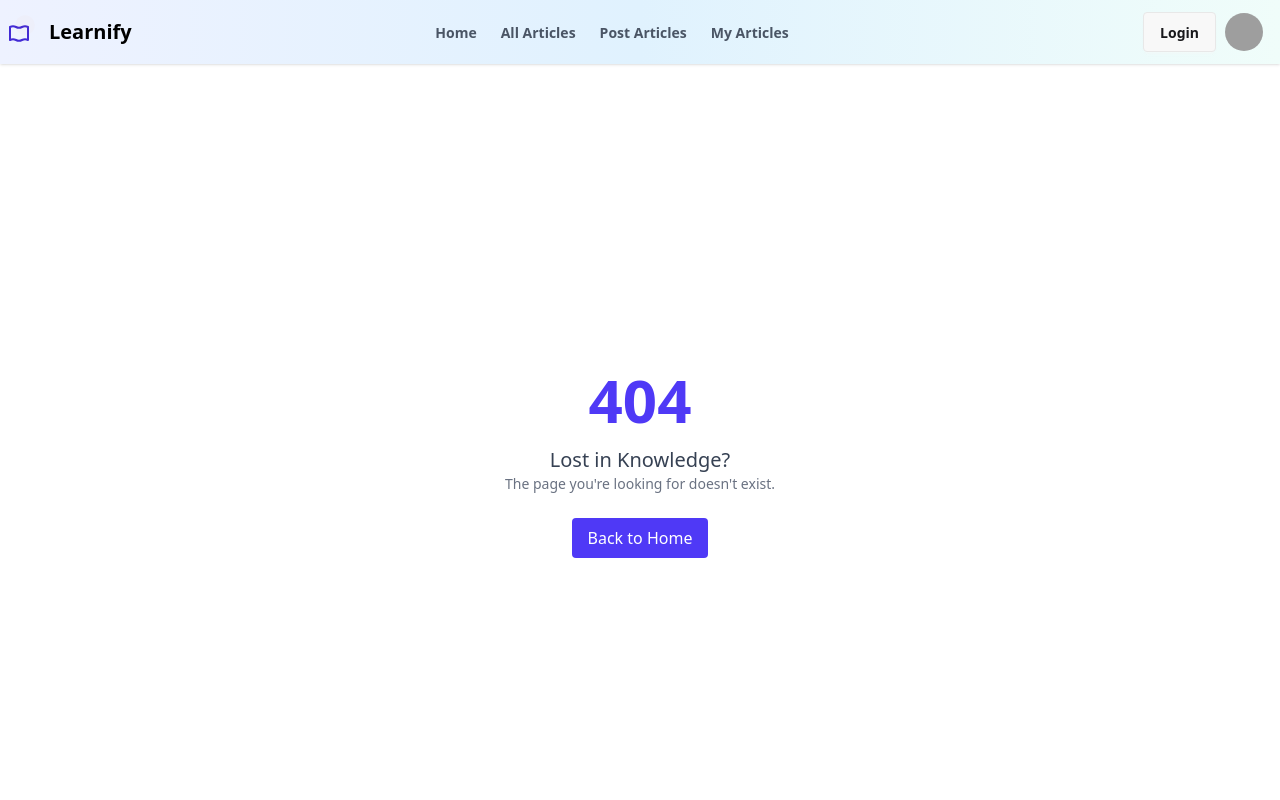
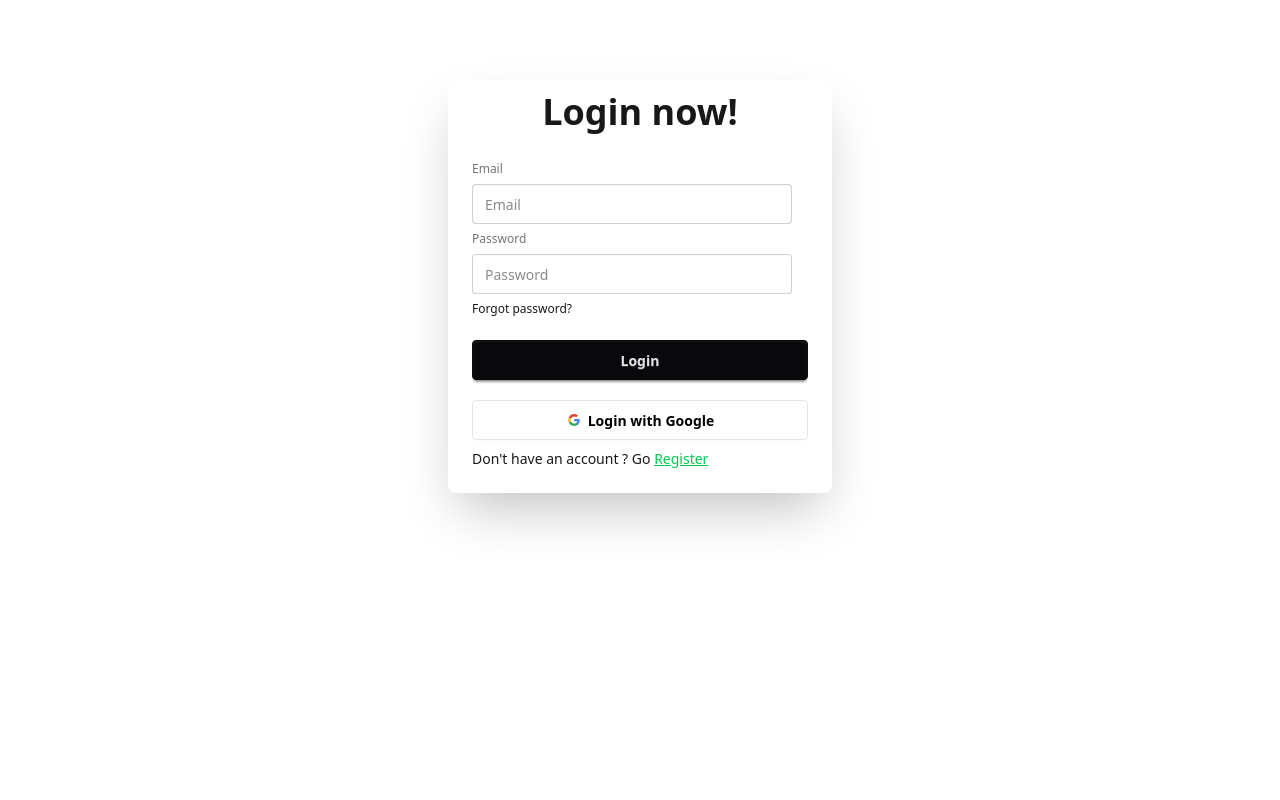
Before and after one commit to alaminislam3/Learnify, a React (Vite) app: page /login in a window 1280 px wide. Shown: the top 800 px of the page. Built offline with nearby package versions, Linux system fonts and the light colour scheme; no server answers; grey boxes are pictures that could not be loaded.

Commit message:
user authentication complete

```diff
--- a/package.json
+++ b/package.json
@@ -12,9 +12,11 @@
   "dependencies": {
     "@fortawesome/fontawesome-free": "^6.7.2",
     "@tailwindcss/vite": "^4.1.10",
+    "firebase": "^11.9.1",
     "react": "^19.1.0",
     "react-dom": "^19.1.0",
     "react-router": "^7.6.2",
+    "sweetalert2": "^11.22.0",
     "tailwindcss": "^4.1.10"
   },
   "devDependencies": {
--- a/src/Components/Hero.jsx
+++ b/src/Components/Hero.jsx
@@ -7,7 +7,7 @@ const Hero = () => {
   className="hero min-h-screen"
   style={{
     backgroundImage:
-      "url(https://i.ibb.co/KxTNZHbk/hero.jpg)",
+      "url(https://i.ibb.co/4nVzckFr/jeshoots-com-p-UAM5h-Pa-CRI-unsplash.jpg)",
   }}
 >
   <div className="hero-overlay"></div>
--- a/src/Components/Navbar.jsx
+++ b/src/Components/Navbar.jsx
@@ -1,7 +1,10 @@
-import React from "react";
+import React, { use } from "react";
 import { Link, NavLink } from "react-router";
+import { Authcontext } from "../Context/AuthContext";
 
 const Navbar = () => {
+  const {user,logout} =use(Authcontext)
+  console.log(user);
   const links = (
     <>
       <NavLink
@@ -48,6 +51,11 @@ const Navbar = () => {
       </NavLink>
     </>
   );
+
+  const handleLogout = ()=> {
+    return logout()
+  }
+
 
   return (
     <div className="text-black navbar bg-gradient-to-r from-[#EEF2FF] via-[#E0F2FE] to-[#F0FDFA]   shadow-sm">
@@ -97,7 +105,7 @@ const Navbar = () => {
         <ul className="menu menu-horizontal px-1 gap-x-6">{links}</ul>
       </div>
       <div className="navbar-end mr-2">
-        <a className="btn">Login</a>
+        {user ? <button onClick={handleLogout} className="btn">Logout</button> :  <Link to={`/login`}> <button className="btn">Login</button></Link> }
       </div>
       <div className="dropdown dropdown-end mr-2">
         <div
@@ -105,12 +113,9 @@ const Navbar = () => {
           role="button"
           className="btn btn-ghost btn-circle avatar"
         >
-          <div className="w-10 rounded-full">
-            <img
-              alt="Tailwind CSS Navbar component"
-              src="https://img.daisyui.com/images/stock/photo-1534528741775-53994a69daeb.webp"
-            />
-          </div>
+          <div className="tooltip tooltip-bottom" >
+                <img src={user?.photoURL} className="w-10 h-10 rounded-full" />
+              </div>
         </div>
         <ul
           tabIndex={0}
@@ -123,7 +128,7 @@ const Navbar = () => {
              Post Article
           </Link>
           <Link>
-             Logout
+            <button onClick={handleLogout}>Logout</button>
           </Link>
 
         </ul>
--- /dev/null
+++ b/src/Context/AuthContext.js
@@ -0,0 +1,3 @@
+import { createContext } from "react";
+
+export const Authcontext =createContext(null)
--- a/src/Context/AuthProvider.jsx
+++ b/src/Context/AuthProvider.jsx
@@ -0,0 +1,69 @@
+import React, { useEffect, useState } from 'react';
+import { Authcontext } from './AuthContext';
+import {  createUserWithEmailAndPassword, signInWithEmailAndPassword, signOut,GoogleAuthProvider, signInWithPopup, onAuthStateChanged, } from "firebase/auth";
+import { auth } from '../Firebase/Firebase.config';
+
+
+const AuthProvider = ({children}) => {
+    const [loading, setLoading] = useState(true);
+    const [user, setUser] = useState(null);
+
+    //  create user (singup)/Registration
+    const createUser = (email, password) => {
+        setLoading(true);
+        return createUserWithEmailAndPassword(auth, email, password);
+      };
+     // login users
+  const loginUser = (email, password) => {
+    setLoading(true);
+    return signInWithEmailAndPassword(auth, email, password);
+  };
+
+  //  logout user
+  const logout = () => {
+    return signOut(auth)
+      .then(() => {
+          console.log("logout successfully");
+      })
+      .catch((error) => {
+        console.log(error);
+      });
+  };
+
+  // google singin
+  const provider = new GoogleAuthProvider();
+  const googleSing = () => {
+    return signInWithPopup(auth, provider)
+      .then((result) => {
+        // console.log(result);
+      })
+      .catch((error) => {
+        console.log(error);
+      });
+  };
+  // user observation
+  useEffect(() => {
+    const unsubscribe = onAuthStateChanged(auth, (currentUser) => {
+      setUser(currentUser);
+      setLoading(false);
+    });
+    return unsubscribe;
+  }, []);
+
+
+    const userInfo ={
+        createUser,
+        loading,
+        loginUser,
+        user,
+        logout,
+        googleSing
+
+    }
+
+    return <Authcontext value={userInfo}>
+          {children}
+         </Authcontext>
+};
+
+export default AuthProvider;
--- a/src/Firebase/Firebase.config.js
+++ b/src/Firebase/Firebase.config.js
@@ -0,0 +1,15 @@
+// firebase.config.js
+import { initializeApp } from "firebase/app";
+import { getAuth } from "firebase/auth";
+
+const firebaseConfig = {
+  apiKey: import.meta.env.VITE_apiKey,
+  authDomain: import.meta.env.VITE_authDomain,
+  projectId: import.meta.env.VITE_projectId,
+  storageBucket: import.meta.env.VITE_storageBucket,
+  messagingSenderId: import.meta.env.VITE_messagingSenderId,
+  appId: import.meta.env.VITE_appId,
+};
+
+const app = initializeApp(firebaseConfig);
+export const auth = getAuth(app);
--- a/src/Pages/Login.jsx
+++ b/src/Pages/Login.jsx
@@ -1,11 +1,101 @@
-import React from 'react';
+import React, { use } from "react";
+import { Link,  useNavigate } from "react-router";
+import { Authcontext } from "../Context/AuthContext";
+import Swal from "sweetalert2";
 
 const Login = () => {
-    return (
-        <div>
+     const {loginUser,googleSing} = use(Authcontext);
+      const navigate=useNavigate();
 
-        </div>
-    );
+
+    const handleLogin =e=> {
+          e.preventDefault()
+       const email= e.target.email.value
+       const password= e.target.password.value;
+       console.log(email,password);
+
+
+       loginUser(email,password).then(res=> {console.log(res)
+           navigate('/')
+        })
+        .catch(errro=> {
+            console.log(errro);
+        })
+
+    }
+
+    const handleGoogle = () => {
+      googleSing()
+        .then((result) => {
+
+          Swal.fire({
+            icon: "success",
+            title: "Login Successful!",
+            text: "Welcome with Google!",
+            timer: 1000,
+          });
+
+
+          navigate("/");
+        })
+        .catch((error) => {
+
+          Swal.fire({
+            icon: "error",
+            title: "Google Login Failed",
+            text: error.message || "Something went wrong!",
+          });
+        });
+    };
+  return (
+    <div className="card bg-base-100 mx-auto mt-10 md:mt-20 w-full max-w-sm shrink-0 shadow-2xl ">
+      <h1 className="text-center mt-3 text-4xl font-bold">Login now!</h1>
+      <div className="card-body">
+        <form onSubmit={handleLogin} className="fieldset">
+          <label className="label">Email</label>
+          <input type="email" name="email" className="input" placeholder="Email" />
+          <label className="label">Password</label>
+          <input type="password" name="password" className="input" placeholder="Password" />
+          <div>
+            <a className="link link-hover">Forgot password?</a>
+          </div>
+          <button className="btn btn-neutral  mt-4">Login</button>
+        </form>
+        <button onClick={handleGoogle} className="btn bg-white text-black border-[#e5e5e5] mt-2">
+          {/* Google Login Button - just design placeholder */}
+          <svg
+            aria-label="Google logo"
+            width="16"
+            height="16"
+            xmlns="http://www.w3.org/2000/svg"
+            viewBox="0 0 512 512"
+          >
+            <g>
+              <path d="m0 0H512V512H0" fill="#fff" />
+              <path
+                fill="#34a853"
+                d="M153 292c30 82 118 95 171 60h62v48A192 192 0 0190 341"
+              />
+              <path
+                fill="#4285f4"
+                d="m386 400a140 175 0 0053-179H260v74h102q-7 37-38 57"
+              />
+              <path
+                fill="#fbbc02"
+                d="m90 341a208 200 0 010-171l63 49q-12 37 0 73"
+              />
+              <path
+                fill="#ea4335"
+                d="m153 219c22-69 116-109 179-50l55-54c-78-75-230-72-297 55"
+              />
+            </g>
+          </svg>
+          Login with Google
+        </button>
+        <p>Don't have an account ? Go <Link className="text-green-500 underline" to={'/register'}>Register </Link> </p>
+      </div>
+    </div>
+  );
 };
 
 export default Login;
--- a/src/Pages/Register.jsx
+++ b/src/Pages/Register.jsx
@@ -1,11 +1,88 @@
-import React from 'react';
+import React, { use, useState } from "react";
+import { Link,  useNavigate } from "react-router";
+import { Authcontext } from "../Context/AuthContext";
+import Swal from "sweetalert2";
+
 
 const Register = () => {
-    return (
-        <div>
+  const { createUser } = use(Authcontext);
+  const [error,setError]=useState("")
+  const navigate =useNavigate()
+  const handlerSubmit = (e) => {
+    e.preventDefault();
+    const name = e.target.name.value;
+    const email = e.target.email.value;
+    const password = e.target.password.value;
+    console.log(name, email, password);
 
-        </div>
-    );
+    // Validate password before trying to create user
+    const passwordValidate = /^(?=.*[a-z])(?=.*[A-Z]).{6,}$/;
+    if (!passwordValidate.test(password)) {
+      setError(
+        "Password must have at least 1 uppercase letter, 1 lowercase letter, and be at least 6 characters long."
+      );
+      return;
+    }
+
+    setError("");
+
+    createUser(email, password)
+      .then((res) => {
+        Swal.fire({
+            icon: "success",
+            title: "Registration Successful!",
+            text: "Welcome to the app!",
+            timer: 1300,
+            showConfirmButton: false,
+          });
+
+          navigate("/");
+        console.log(res);
+      })
+      .catch((error) => {
+        error;
+      });
+  };
+
+  return (
+    <div className="card bg-base-100 mx-auto mt-10 w-full max-w-sm shrink-0 shadow-2xl md:mt-20">
+      <h1 className="text-center mt-3 text-4xl font-bold">Registration Now!</h1>
+      <div className="card-body">
+        <form onSubmit={handlerSubmit} className="fieldset">
+          <label className="label">Name</label>
+          <input
+            type="text"
+            name="name"
+            className="input"
+            placeholder="Your name"
+          />
+          <label className="label">Email</label>
+          <input
+            type="email"
+            name="email"
+            className="input"
+            placeholder="Email"
+          />
+          <label className="label">Password</label>
+          <input
+            type="password"
+            name="password"
+            className="input"
+            placeholder="Password"
+          />
+
+          <button className="btn btn-neutral  mt-4">Registration</button>
+        </form>
+        <p>
+          Already have an account ?{" "}
+          <Link className="text-green-500 underline" to={"/login"}>
+            Login
+          </Link>{" "}
+        </p>
+        <span className="text-red-400"> {error }</span>
+      </div>
+    </div>
+  );
 };
 
 export default Register;
```
Also changed, not shown: src/main.jsx (+9 -2 lines), 2 other files (tests, documents, lock files or other folders).
